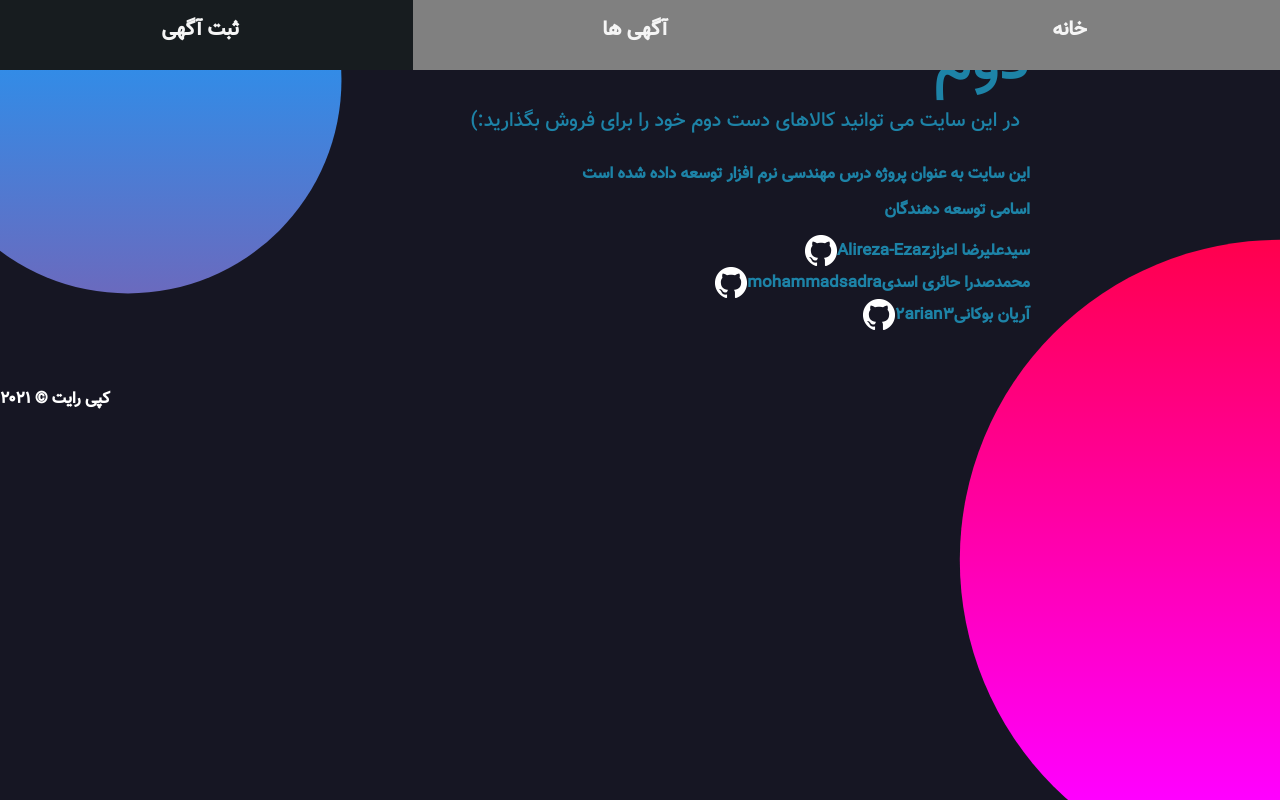
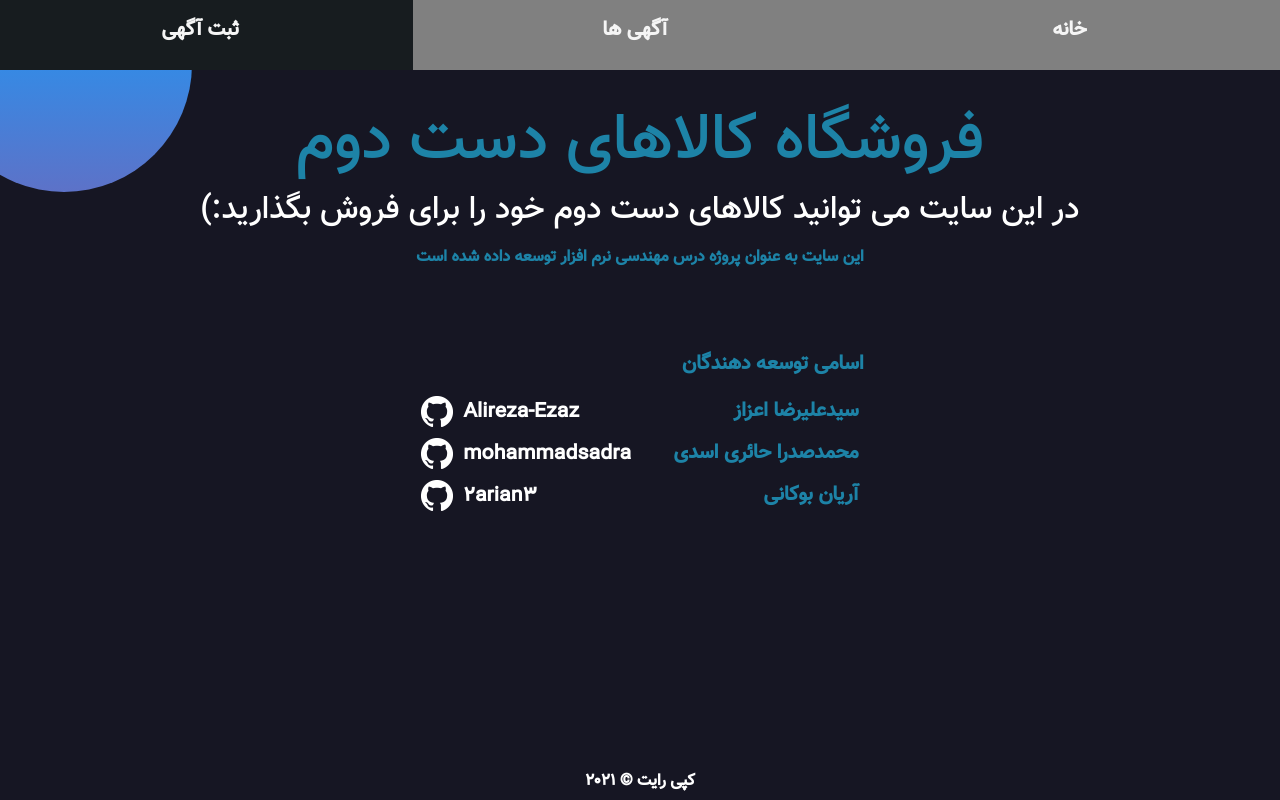
Before and after one commit to mohammadsadra/OnlineStockShop, an Angular app in the folder FrontEnd/OnlineStockShop/: page /home in a window 1280 px wide. Built offline with nearby package versions, Linux system fonts and the light colour scheme.

Commit message:
Added home styles

```diff
--- a/FrontEnd/OnlineStockShop/src/app/Pages/home/home.component.scss
+++ b/FrontEnd/OnlineStockShop/src/app/Pages/home/home.component.scss
@@ -1,13 +1,9 @@
 * {
+  font-family: primaryFont !important;
   color: rgb(29, 131, 167);
-  font-family: primaryFont !important;
-}
-body {
-  display: flex;
-  justify-content: center;
-  align-items: center;
-  min-height: 100vh;
   background-color: #161623;
+  margin: 0;
+  padding: 0;
 }
 
 body::before {
@@ -16,7 +12,7 @@ body::before {
   top: 0;
   left: 0;
   width: 100%;
-  height: 100%;
+  height: 80%;
   background: linear-gradient(#f00, #f0f);
   clip-path: circle(30% at right 70%);
 }
@@ -26,24 +22,55 @@ body::after {
   position: absolute;
   top: 0;
   left: 0;
-  width: 100%;
-  height: 100%;
+  width: 50%;
+  height: 80%;
   background: linear-gradient(#2196f3, #e91e63);
   clip-path: circle(20% at 10% 10%);
 }
 
-.container{
-  padding: 15px;
+.container {
+  max-width: 100%;
+  width: 100%;
+  height: 90vh;
   background-position: center;
-  height: 800px;
-  width: 700px;
-  max-width: 100%;
+  align-items: center;
+  align-content: center;
+  display: flex;
+  flex-direction: column;
+  position: absolute;
 }
 
 h1 {
   font-size: 4em;
+  padding-top: 10%;
 }
 
 h2 {
-  padding: 10px;
+  color: white;
+  font-size: 2em;
+  margin: 20px 0;
 }
+
+.developers {
+  padding-top: 15%;
+  font-size: 1.25em;
+}
+
+.developer {
+  display: flex;
+  justify-content: space-between;
+  padding: 5px;
+}
+
+.username {
+  color: white;
+  padding-left: 10px;
+}
+
+.footer {
+  position: fixed;
+  left:0px;
+  bottom:0px;
+  height:30px;
+  width:100%;
+}
```
